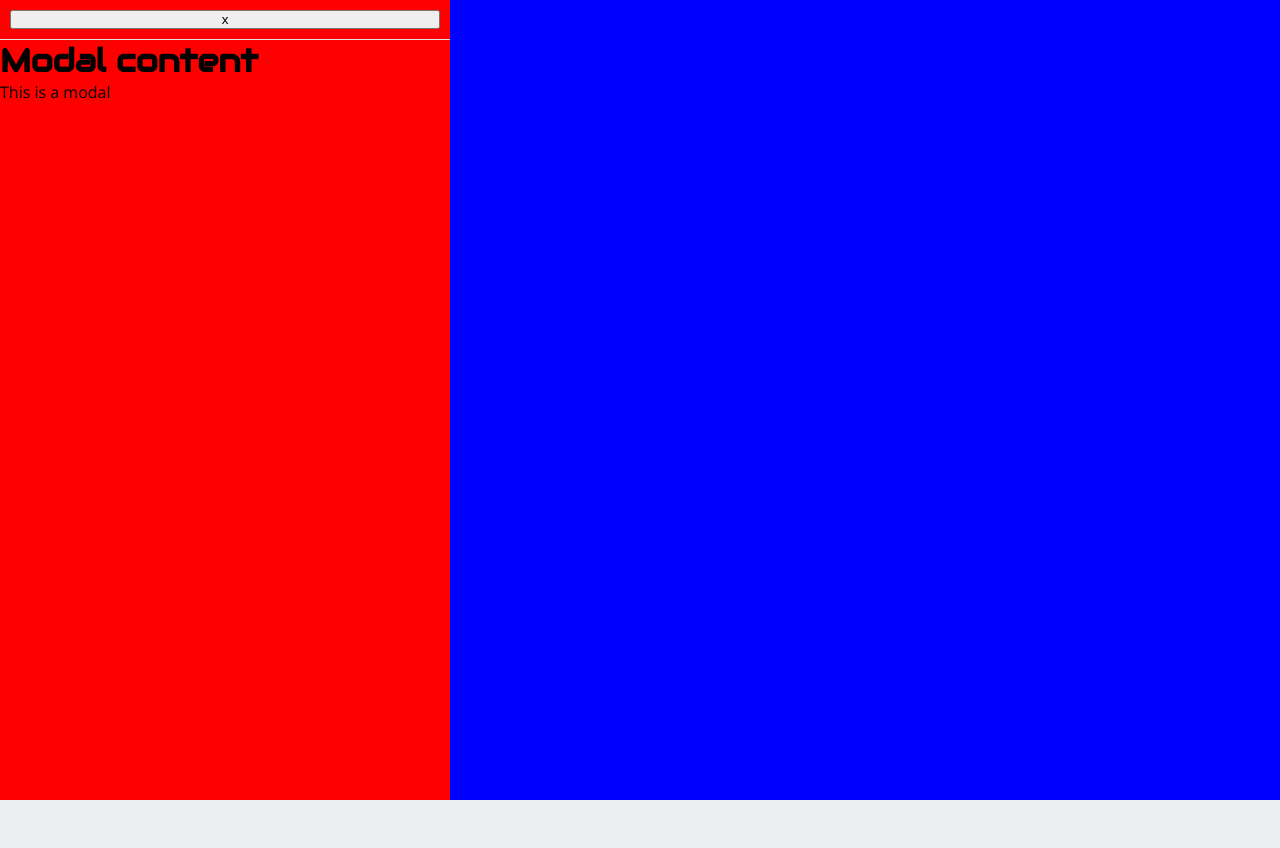
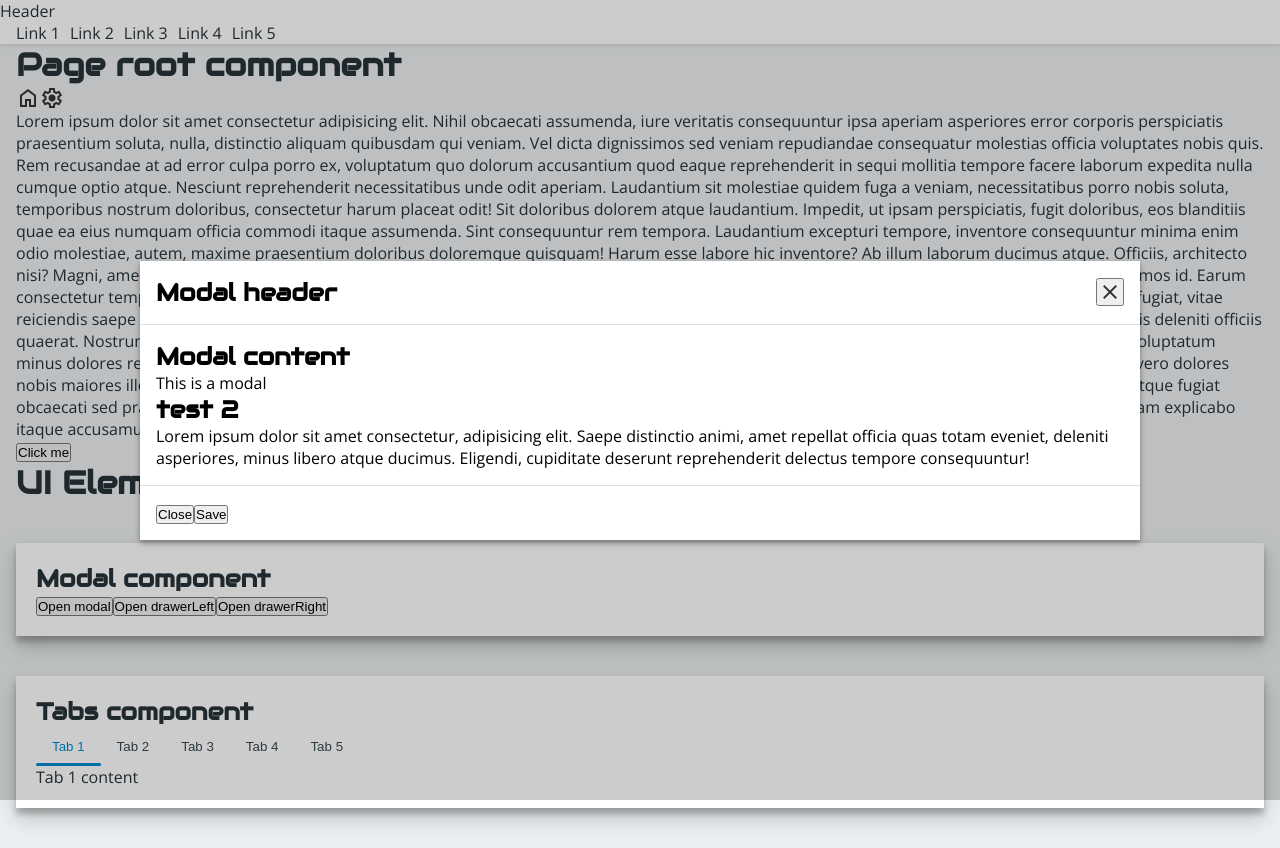
Before and after one commit to KostaPanchev/playground, a Next.js app: page / in a window 1280 px wide. Both pictures are taken after a click on the button "Open modal". Before the commit the page ends 800 px from the top, so only its background shows below. Built offline with nearby package versions, Linux system fonts and the light colour scheme.

Commit message:
Modal and tabs inside UIElements

```diff
--- a/src/app/components/ui-elements/ui-elements.component.tsx
+++ b/src/app/components/ui-elements/ui-elements.component.tsx
@@ -1,24 +1,97 @@
 'use client'
 import React, { FC } from 'react'
-import Modal from '~/shared/components/modal/modal.component';
-// import styles from './UIElements.module.scss'
+import Modal, { ModalVariant } from '~/shared/components/modal/modal.component';
+import styles from './ui-elements.module.css';
+import { TabButton, Tabs } from '~/shared/components/tabs/tabs.component';
 
 type Props = {
 	prop?: any;
 }
 
+const tabButtons = [
+	{
+		id: 1,
+		label: 'Tab 1',
+		content: 'Tab 1 content',
+	},
+	{
+		id: 2,
+		label: 'Tab 2',
+		content: 'Tab 2 content',
+	},
+	{
+		id: 3,
+		label: 'Tab 3',
+		content: 'Tab 3 content',
+	},
+	{
+		id: 4,
+		label: 'Tab 4',
+		content: 'Tab 4 content',
+	},
+	{
+		id: 5,
+		label: 'Tab 5',
+		content: 'Tab 5 content',
+	},
+];
+
 const UIElements: FC<Props> = (props) => {
-	const [modalOpen, setModalOpen] = React.useState(false)
+	const [modalOpen, setModalOpen] = React.useState<ModalVariant | null>(null)
+	const [activeTab, setActiveTab] = React.useState(tabButtons[0].content);
+
+
 	console.log('UIElements', props)
 
 	return (
 		<div>
 			<h1>UI Elements</h1>
-			<button onClick={() => setModalOpen(true)}>Open modal</button>
-			<Modal isOpen={modalOpen} onClose={() => setModalOpen(false)}>
-				<h1>Modal content</h1>
-				<p>This is a modal</p>
-			</Modal>
+			<section className={styles.section}>
+				<h2>Modal component</h2>
+				<button onClick={() => setModalOpen('modal')}>Open modal</button>
+				<button onClick={() => setModalOpen('drawerLeft')}>Open drawerLeft</button>
+				<button onClick={() => setModalOpen('drawerRight')}>Open drawerRight</button>
+
+				<Modal
+					isOpen={!!modalOpen}
+					onClose={() => setModalOpen(null)}
+					variant={modalOpen as ModalVariant}
+					header={<h1>Modal header</h1>}
+					footer={
+						<div>
+							<button onClick={() => setModalOpen(null)}>Close</button>
+							<button onClick={() => setModalOpen(null)}>Save</button>
+						</div>
+					}
+				>
+					<h1>Modal content</h1>
+					<p>This is a modal</p>
+					<h2>test 2</h2>
+					<p>Lorem ipsum dolor sit amet consectetur, adipisicing elit. Saepe distinctio animi, amet repellat officia quas totam eveniet, deleniti asperiores, minus libero atque ducimus. Eligendi, cupiditate deserunt reprehenderit delectus tempore consequuntur!</p>
+				</Modal>
+			</section>
+			<section className={styles.section}>
+				<h2>Tabs component</h2>
+				<Tabs underlineThickness={3}>
+					{tabButtons.map(button => (
+						<TabButton
+							key={button.id}
+							onClick={() => {
+								setActiveTab(button.content);
+							}}
+							isActive={activeTab === button.content}>
+							{button.label}
+						</TabButton>
+					))}
+				</Tabs>
+				<div>
+					{tabButtons.map(button => (
+						<div key={button.id} style={{ display: activeTab === button.content ? 'block' : 'none' }}>
+							{button.content}
+						</div>
+					))}
+				</div>
+			</section>
 		</div>
 	)
 }
--- /dev/null
+++ b/src/app/components/ui-elements/ui-elements.module.css
@@ -0,0 +1,8 @@
+.section {
+  margin-block: var(--spacing-10);
+  padding: var(--spacing-05);
+  /* border: 1px solid var(--color-border); */
+  background-color: var(--color-white);
+  box-shadow: var(--shadow-3);
+  /* background-color: red; */
+}
--- a/src/shared/components/modal/modal.component.tsx
+++ b/src/shared/components/modal/modal.component.tsx
@@ -1,9 +1,10 @@
 import React, { createRef, FC, HTMLAttributes, memo, ReactNode, useCallback, useEffect, useRef } from "react";
 import styles from "./modal.module.css";
 import Button from "../button/button.component";
+import clsx from 'clsx';
 
 
-export type ModalVariants = "drawerRight" | "drawerLeft" | "modal";
+export type ModalVariant = "drawerRight" | "drawerLeft" | "modal";
 
 type Props = HTMLAttributes<HTMLDialogElement> & {
 	isOpen: boolean;
@@ -12,7 +13,7 @@ type Props = HTMLAttributes<HTMLDialogElement> & {
 	footer?: ReactNode;
 	onOpenCallback?: () => void;
 	onCloseCallback?: () => void;
-	variant?: ModalVariants;
+	variant?: ModalVariant;
 	disableClickOutsideToClose?: boolean;
 	removeCloseButton?: boolean;
 };
@@ -80,17 +81,20 @@ const Modal: FC<Props> = memo((props) => {
 	}, [disableClickOutsideToClose, handleOutsideClick, modalRef, onClose]);
 
 	return (
-		<dialog className={styles.root} ref={modalRef} {...rest}>
+		<dialog className={clsx(
+			styles.root,
+			styles[`${variant}Styles`],
+		)} ref={modalRef} {...rest}>
 			<div className={styles.content} data-modal-content>
 				<div data-modal-header>
 					<div>{header}</div>
 					{!removeCloseButton && (
 						<Button onClick={() => onClose()}>
-							x
+							<span className="material-symbols-outlined">close</span>
 						</Button>
 					)}
 				</div>
-				<div data-modal-main>{children}</div>
+				<div data-modal-content>{children}</div>
 				{footer && <div data-modal-footer>{footer}</div>}
 			</div>
 		</dialog>
--- a/src/shared/components/modal/modal.module.css
+++ b/src/shared/components/modal/modal.module.css
@@ -1,11 +1,12 @@
 .modalStyles {
-  max-width: 1065px;
   margin-inline: auto;
   margin-block: auto;
+  max-width: 1000px;
 
-  @media (min-width: 768px) {
-    width: 90%;
-    max-height: calc(100% - 16px);
+  @media (min-width: 450px) {
+    max-height: 80%;
+    width: 80%;
+    height: 80%;
     height: fit-content;
   }
 
@@ -13,7 +14,7 @@
   /* ${fadeOut()} ${theme.animation.durationQuick} ${theme.animation.easing}, ${slideOut("50px", 0)} ${theme.animation.durationQuick} ${theme.animation.easing}; */
 
   &[open] {
-    display: block;
+    /* display: block; */
     /* animation: ${fadeIn()} ${theme.animation.durationQuick} ${theme.animation.easing}, ${slideIn("50px", 0)} ${theme.animation.durationQuick} ${theme.animation.easing}; */
   }
 }
@@ -22,14 +23,9 @@
   margin: 0;
   top: 0;
   bottom: 0;
+  max-height: 100%;
+  height: 100%;
   max-width: 100%;
-  height: 100%;
-
-  [data-modal-content] {
-    display: flex;
-    flex-direction: column;
-  }
-  max-width: 450px;
 
   @media (min-width: 500px) {
     max-width: 450px;
@@ -50,7 +46,6 @@
 
 .drawerLeftStyles {
   composes: drawerStyles;
-  background-color: aqua;
   /* margin-right: auto; */
   /* display: none; */
   /* animation: ${fadeOut()} ${theme.animation.durationQuick} ${theme.animation.easing}, ${slideOut(0, "-50px")} ${theme.animation.durationQuick} ${theme.animation.easing}; */
@@ -62,31 +57,27 @@
 }
 
 .root {
-  composes: drawerLeftStyles;
   border: none;
-  background-color: red;
-  /* box-shadow: ${theme.overlay.dropShadow}; */
+  background-color: white;
+  box-shadow: var(--shadow-2);
   box-sizing: border-box;
   padding: 0;
-  width: 100%;
-  /* height: 100%; */
-  max-height: 100%;
 
   &::backdrop {
-    background-color: blue;
-    /* background-color: ${theme.overlay.background}; */
+    background-color: var(--color-overlay);
   }
 }
 
 .content {
-  display: inline;
+  display: flex;
+  flex-direction: column;
   height: 100%;
   [data-modal-content],
   [data-modal-header],
   [data-modal-footer] {
     display: flex;
     flex-direction: column;
-    padding: 10px;
+    padding: var(--spacing-04);
   }
 
   [data-modal-header],
@@ -95,8 +86,14 @@
   }
 
   [data-modal-header] {
-    border-bottom: 1px solid #e0e0e0;
-    padding: 10px;
+    border-bottom: 1px solid var(--color-border);
+    display: grid;
+    grid-template-columns: 1fr auto;
+    gap: var(--spacing-02);
+    align-items: center;
+  }
+  [data-modal-footer] {
+    border-top: 1px solid var(--color-border);
   }
 
   [data-modal-content] {
--- a/src/shared/components/tabs/tabs.component.tsx
+++ b/src/shared/components/tabs/tabs.component.tsx
@@ -6,37 +6,22 @@ import React, {
     ButtonHTMLAttributes,
 } from 'react';
 import clsx from 'clsx';
-import styles from './Tabs.module.css';
-import { IconTypes, SvgIcon } from '../../index';
+import styles from './tabs.module.css';
 
 
 export interface ITabButtonProps extends ButtonHTMLAttributes<HTMLButtonElement> {
     isActive?: boolean;
-    iconName?: IconTypes;
-    iconClassName?: string;
-    iconPosition?: 'left' | 'right';
     ref?: React.ForwardedRef<HTMLButtonElement>
 }
 
 export const TabButton: FC<ITabButtonProps> = forwardRef((props, ref) => {
-    const {
-        isActive, children,
-        iconName, iconClassName, iconPosition,
-        ...rest
-    } = props;
+    const { isActive, children, ...rest } = props;
     return (
         <button
             ref={ref}
             className={isActive ? styles.activeButton : styles.button}
             {...rest}
         >
-            {iconName && (
-                <SvgIcon
-                    name={iconName}
-                    className={clsx(styles.icon, iconClassName, {
-                        [styles.iconRight]: iconPosition === 'right'
-                    })} />
-            )}
             {children}
         </button>
     );
@@ -46,10 +31,12 @@ export const TabButton: FC<ITabButtonProps> = forwardRef((props, ref) => {
 interface IProps {
     children: ReactElement<ITabButtonProps>[];
     className?: string;
-    underLineWidth?: number;
+    underlineThickness?: number;
 }
 
-export const Tabs: FC<IProps> = ({ children, className }) => {
+export const Tabs: FC<IProps> = (props) => {
+    const { children, className, underlineThickness = 2 } = props;
+
     const [tabUnderlineWidth, setTabUnderlineWidth] = useState(0);
     const [tabUnderlineLeft, setTabUnderlineLeft] = useState(0);
 
@@ -75,6 +62,7 @@ export const Tabs: FC<IProps> = ({ children, className }) => {
                 className={styles.tabUnderline}
                 style={{
                     width: `${tabUnderlineWidth}px`,
+                    height: `${underlineThickness}px`,
                     transform: `translateX(${tabUnderlineLeft}px)`
                 }}
             />
--- a/src/shared/components/tabs/tabs.module.css
+++ b/src/shared/components/tabs/tabs.module.css
@@ -11,16 +11,12 @@
   composes: cleanButton from global;
   display: inline-flex;
   align-items: center;
-  gap: var(--spacing-2);
-  height: var(--spacing-7);
-  padding: var(--spacing-1) var(--spacing-4);
-  font-size: var(--font-size-sm);
-  font-weight: var(--font-weight-semi-bold);
-  color: var(--color-neutral-700);
+  gap: var(--spacing-02);
+  padding: var(--spacing-03) var(--spacing-04);
+  color: var(--color-blue-gray-800);
   cursor: pointer;
 
   &:hover:not([disabled]) {
-    background-color: var(--color-neutral-200);
     color: var(--color-neutral-black);
   }
 
@@ -34,26 +30,15 @@
 }
 
 .activeButton {
+  composes: cleanButton from global;
   composes: button;
-  color: var(--color-neutral-black);
+  color: var(--color-primary-700);
 }
 
 .tabUnderline {
-  height: 2px;
   position: absolute;
+  border-radius: 2px;
   bottom: 0;
-  background-color: var(--color-primary-base);
+  background-color: var(--color-primary-700);
   transition: width 0.3s ease, transform 0.3s ease;
 }
-
-.icon {
-  width: 24px;
-  height: 24px;
-  & path {
-    stroke: var(--color-neutral-black);
-  }
-}
-
-.iconRight {
-  order: 1;
-}
--- a/src/styles/helpers.css
+++ b/src/styles/helpers.css
@@ -3,3 +3,15 @@
   padding: 0;
   margin: 0;
 }
+
+.cleanButton {
+  text-align: left;
+  width: auto;
+  appearance: none;
+  border: none;
+  background-color: transparent;
+
+  &:focus {
+    outline: none;
+  }
+}
--- a/src/styles/variables.css
+++ b/src/styles/variables.css
@@ -36,8 +36,11 @@
   --color-blue-gray-900: #263238;
 
   --color-background: var(--color-blue-gray-50);
-  --color-foreground: var(--color-blue-gray-800);
+  --color-foreground: var(--color-blue-gray-900);
   --color-primary: var(--color-primary-500);
+  --color-border: var(--color-gray-300);
+  --color-border-dark: var(--color-gray-600);
+  --color-overlay: rgba(0, 0, 0, 0.2);
 
   --spacing-00: 0;
   --spacing-01: 4px;
@@ -50,6 +53,7 @@
   --spacing-08: 32px;
   --spacing-09: 36px;
   --spacing-10: 40px;
+  --spacing-20: 80px;
 
   --container--max-width: 1280px;
 
```
